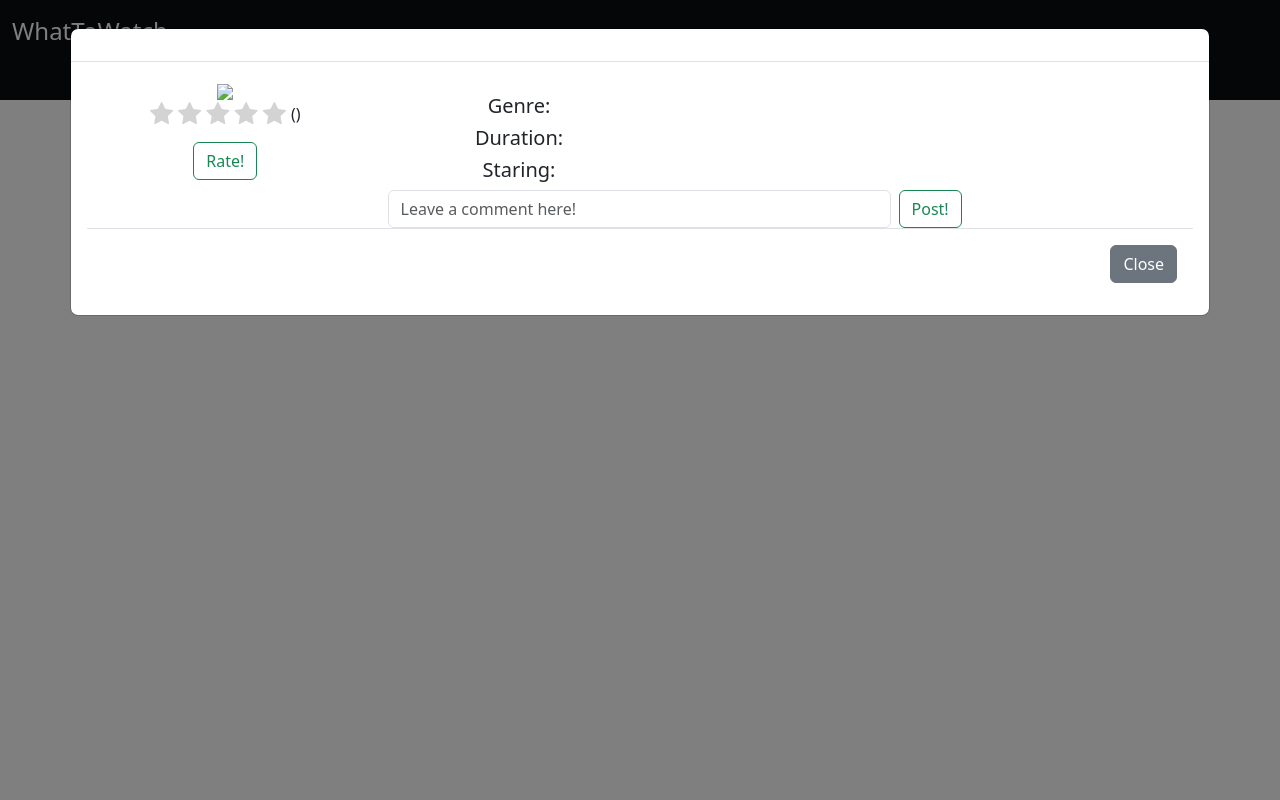
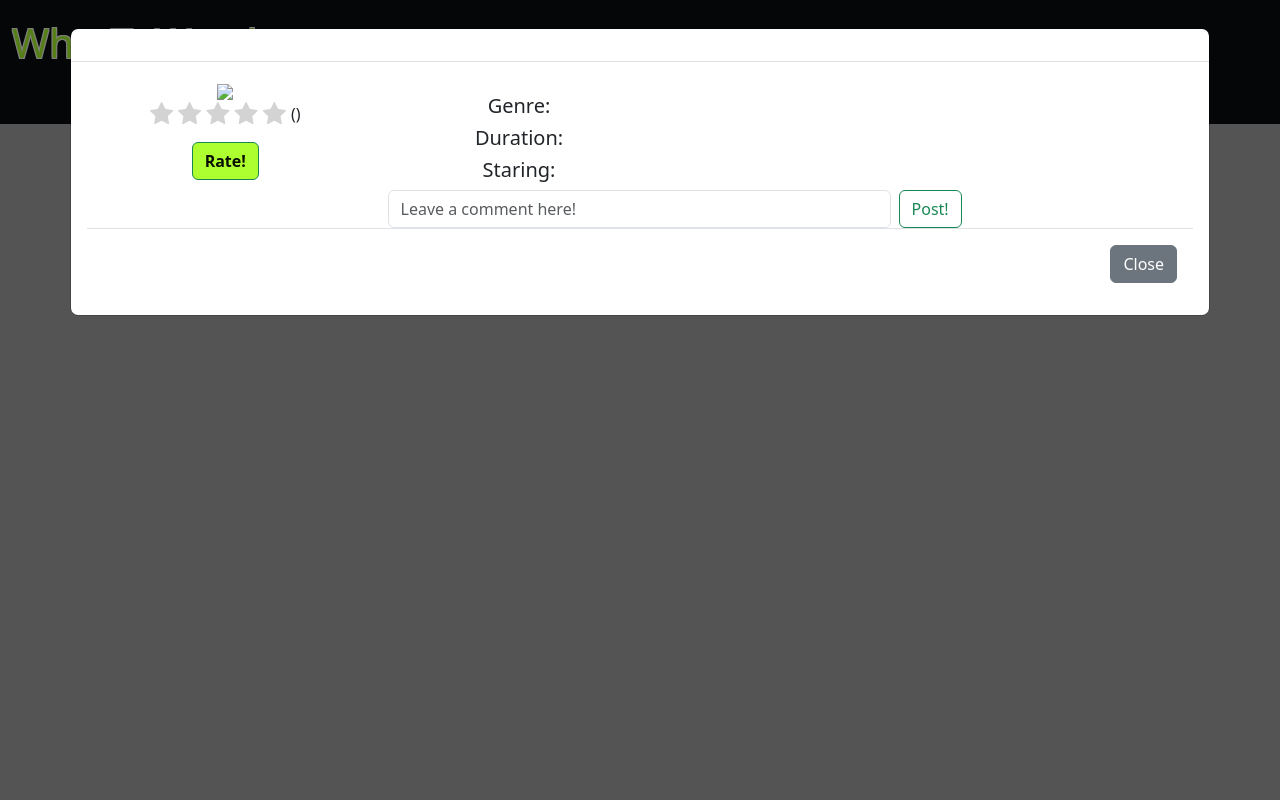
Before and after one commit to Dima-Sh13/Reto_Final_Peliculas, a Flask app: page /movie/1 in a window 1280 px wide. Run offline with Flask 3, Linux system fonts and the light colour scheme; data comes from the database, SQL or seed files in the repository; both versions use the stored data as it was after the commit; data that the repository does not hold is empty.

Commit message:
Updated html and forms

```diff
--- a/movies_app/routes.py
+++ b/movies_app/routes.py
@@ -2,7 +2,8 @@ from movies_app import app
 from flask import jsonify, render_template, request, redirect
 from movies_app.models import *
 from config import *
-from datetime import date
+from datetime import datetime
+
 
 @app.route("/", methods=["GET","POST"])
 def index():
@@ -15,9 +16,13 @@ def index():
 
         return render_template("index.html", recent = rec)
     else:
-        movieName = get_name(request.form["movieName"])
+        if request.form["movieYear"] == "":
+            movieName = get_name(request.form["movieName"])
 
-        return redirect(f"movie/{movieName}")
+            return redirect(f"movie/{movieName}")
+        else:
+            for i in ABC:
+                rec.append(api.get_recent(i,request.form["movieYear"]))
 
 
 
--- a/movies_app/static/styles.css
+++ b/movies_app/static/styles.css
@@ -76,3 +76,26 @@
   width: 130px;
 
 }
+
+.wtw-button {
+  color: rgb(9, 15, 1);
+  background-color: greenyellow;
+  font-weight: bold;
+
+}
+
+.wtw-bck {
+  background-color: darkgray;
+
+}
+
+.wtw-text {
+  font-size: 40px;
+  color: greenyellow;
+
+  text-shadow:
+    -1px -1px 0 white,
+     1px -1px 0 white,
+    -1px  1px 0 white,
+     1px  1px 0 white;
+}
--- a/movies_app/templates/index.html
+++ b/movies_app/templates/index.html
@@ -9,12 +9,12 @@
     <link rel="stylesheet" href="https://cdnjs.cloudflare.com/ajax/libs/font-awesome/4.7.0/css/font-awesome.min.css">
     <link rel="stylesheet" href="{{ url_for('static', filename='styles.css') }}">
 </head>
-<body style="height: 100%;" >
+<body class="wtw-bck" style="height: 100%;" >
 
         <header  >
             <nav class="navbar fixed-top bg-body-tertiary bg-obsidian">
                 <div class="container-fluid">
-                    <a class="navbar-brand text-bigwhite">WhatToWatch</a>
+                    <a href="/" class="navbar-brand text-bigwhite wtw-text">WhatToWatch</a>
 
                     <div class="container text-center">
                         <div class="row">
@@ -22,7 +22,7 @@
                                 <form method="post" class="d-flex">
                                     <input class="form-control me-2" placeholder="Search by Movie name" aria-label="Search" type="text" id="movieName" name="movieName">
                                     <input class="form-control me-2 short-form" placeholder="Year (optional)" aria-label="Search" type="text" id="movieYear" name="movieYear">
-                                    <button class="btn btn-outline-success" type="submit" data-bs-toggle="modal" data-bs-target="#exampleModal">Search</button>
+                                    <button class="btn btn-outline-success wtw-button" type="submit" data-bs-toggle="modal" data-bs-target="#exampleModal">Search</button>
                                 </form>
                             </div>
 
@@ -139,8 +139,11 @@
 
 
 
-
+    <footer>
+    Dev: Dmytro Shalupnya
+    </footer>
 
 
 </body>
+
 </html>
--- a/movies_app/templates/movie_view.html
+++ b/movies_app/templates/movie_view.html
@@ -34,7 +34,7 @@
                                 </div>
                                 <input type="hidden" name="rating" id = "rating">
                                 <input type="hidden" name="movieID" id="movieID" value="{{ data['imdbID'] }}">
-                                <button class="btn btn-outline-success" type="submit">Rate!</button>
+                                <button class="btn btn-outline-success wtw-button" type="submit">Rate!</button>
 
 
                             </form>
```
Also changed, not shown: data/movies.sqlite.
